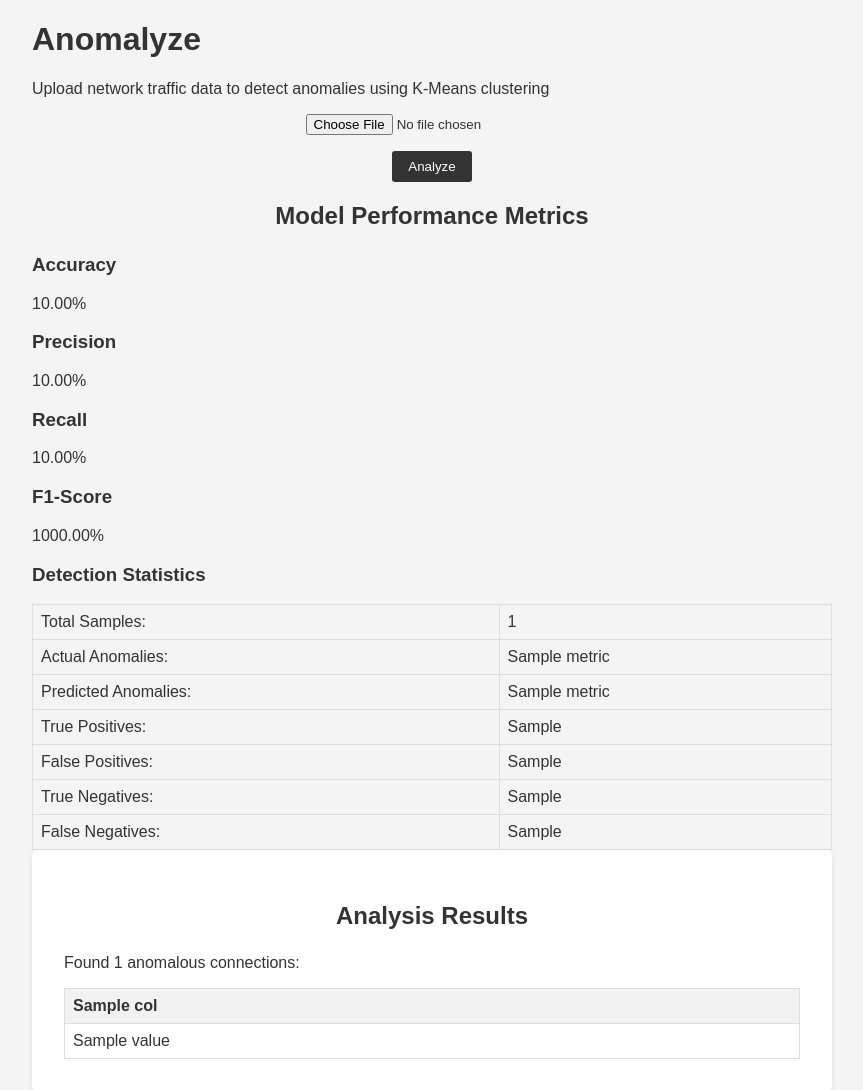
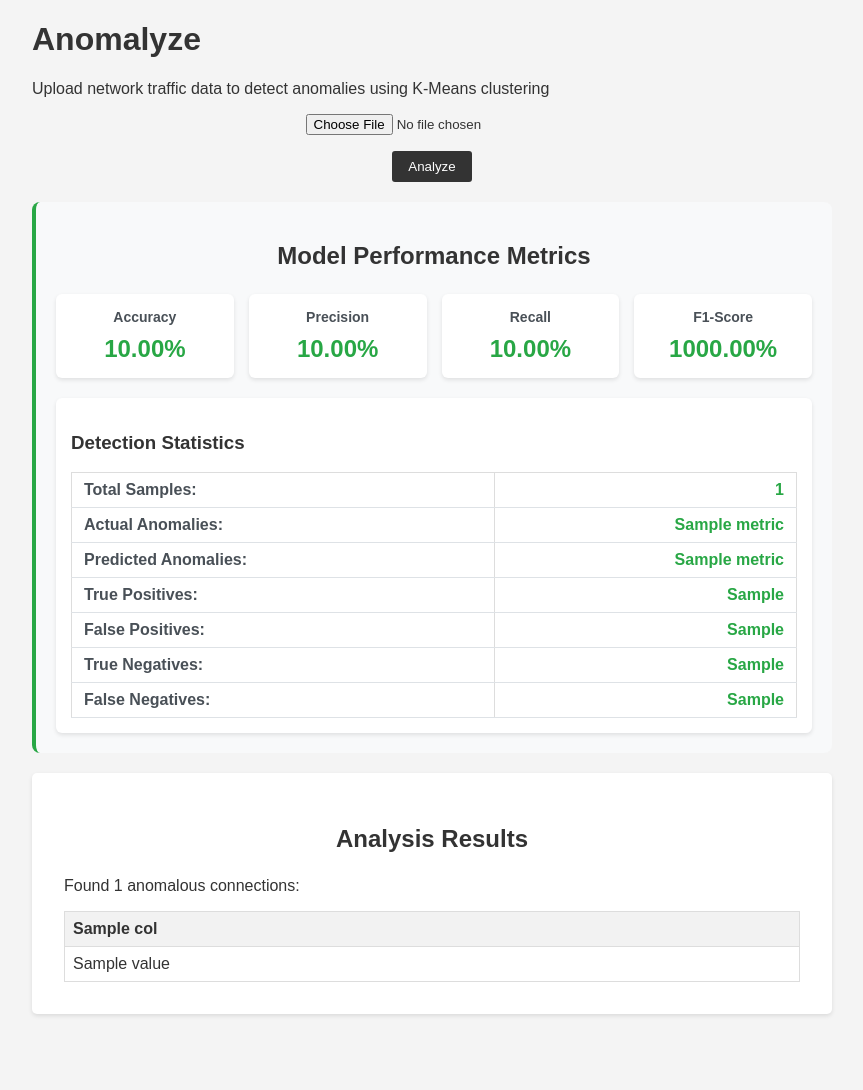
Before and after one commit to princeravenver01/Anomalyze_Go, a Flask app: template templates/index.html in a window 1280 px wide. Shown: the top 1090 px of the page, without its empty margins (208-1071 px from the left). After the commit the page ends 1016 px from the top, so only its background shows below. Run offline with Flask 3, Linux system fonts and the light colour scheme; the template is opened without the code that fills it: most values are stand-ins (such as "Sample title", 1, 10 or a date in 2020).

Commit message:
updated the css for better visualization

```diff
--- a/static/style.css
+++ b/static/style.css
@@ -73,3 +73,68 @@ th, td {
 th {
     background-color: #f2f2f2;
 }
+
+.metrics-section {
+    background-color: #f8f9fa;
+    padding: 20px;
+    border-radius: 8px;
+    margin: 20px 0;
+    border-left: 4px solid #28a745;
+}
+
+.metrics-grid {
+    display: grid;
+    grid-template-columns: repeat(auto-fit, minmax(150px, 1fr));
+    gap: 15px;
+    margin-bottom: 20px;
+}
+
+.metric-card {
+    background: white;
+    padding: 15px;
+    border-radius: 6px;
+    text-align: center;
+    box-shadow: 0 2px 4px rgba(0,0,0,0.1);
+}
+
+.metric-card h3 {
+    margin: 0 0 10px 0;
+    color: #495057;
+    font-size: 14px;
+    font-weight: 600;
+}
+
+.metric-value {
+    font-size: 24px;
+    font-weight: bold;
+    color: #28a745;
+    margin: 0;
+}
+
+.stats-section {
+    background: white;
+    padding: 15px;
+    border-radius: 6px;
+    box-shadow: 0 2px 4px rgba(0,0,0,0.1);
+}
+
+.stats-table {
+    width: 100%;
+    border-collapse: collapse;
+}
+
+.stats-table td {
+    padding: 8px 12px;
+    border-bottom: 1px solid #dee2e6;
+}
+
+.stats-table td:first-child {
+    font-weight: 600;
+    color: #495057;
+}
+
+.stats-table td:last-child {
+    text-align: right;
+    color: #28a745;
+    font-weight: 600;
+}
```
